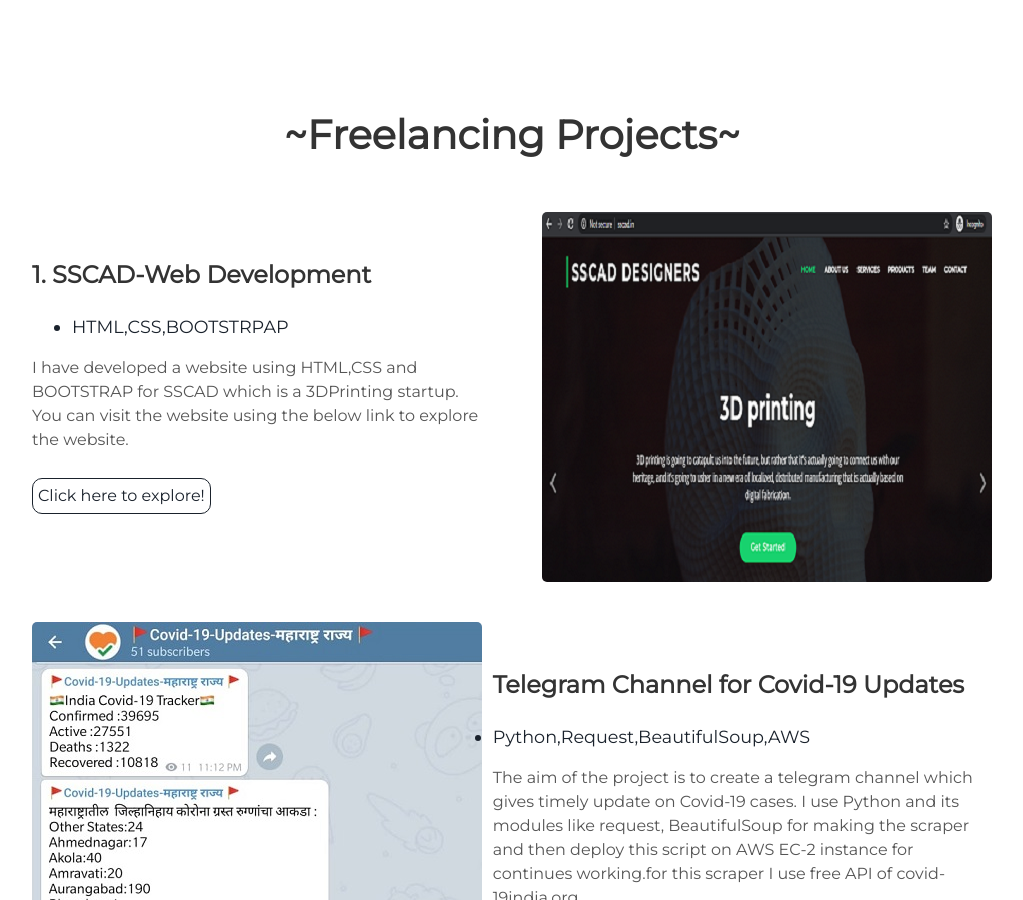
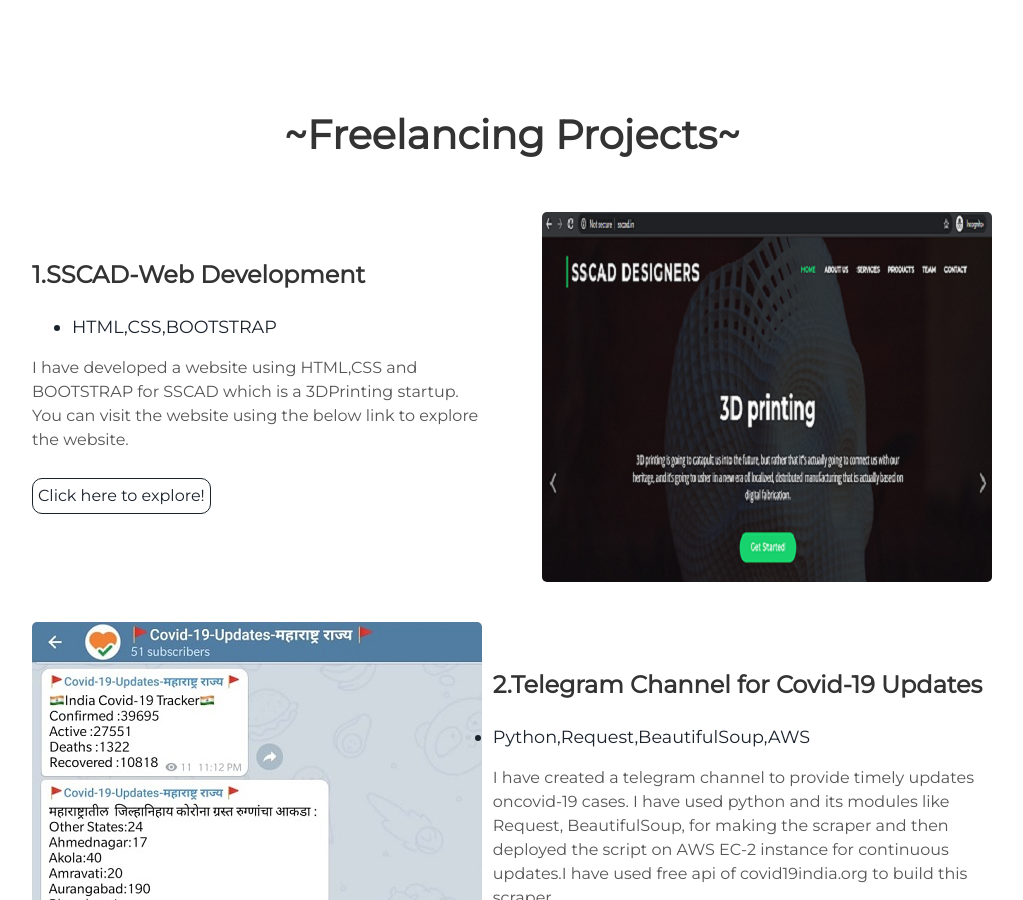
Before and after one commit to swapnilkathane/swapnilkathaneoldweb, a Jekyll site: the page built from index.html, in a window 1280 px wide and 900 px high, scrolled down 1500 px. Shown: the whole window, without its empty margins (128-1151 px from the left). Built offline with Jekyll 4.4.1, drawn with Linux system fonts in a browser that asks for light colours; some of the changed text lies outside the part shown.

Commit message:
Update projects.html

```diff
--- a/_includes/projects.html
+++ b/_includes/projects.html
@@ -6,9 +6,9 @@
     <img alt="homepage-sscad" src="{{ "/assets/img/SSCAD.png" | prepend: site.baseurl }}" />
   </div>
   <div class="contents">
-    <h3> 1. SSCAD-Web Development </h3>
+    <h3> 1.SSCAD-Web Development </h3>
     <ul>
-      <li>HTML,CSS,BOOTSTRPAP</li>
+      <li>HTML,CSS,BOOTSTRAP</li>
     </ul>
     <p>I have developed a website using HTML,CSS and BOOTSTRAP for SSCAD which is a 3DPrinting startup. You can visit
 	   the website using the below link to explore the website.</p>
@@ -20,14 +20,14 @@
     <img alt="mountains" src="{{ "/assets/img/Covid-19.jpeg" | prepend: site.baseurl }}" />
   </div>
   <div class="contents-left">
-    <h3>Telegram Channel for Covid-19 Updates</h3>
+    <h3>2.Telegram Channel for Covid-19 Updates</h3>
     <ul>
       <li>Python,Request,BeautifulSoup,AWS</li>
     </ul>
-    <p>The aim of the project is to create a telegram channel which gives timely update on Covid-19 cases. I use Python
-       and its modules like request, BeautifulSoup for making the scraper and then deploy this script on AWS EC-2 instance
-       for continues working.for this scraper I use free API of covid-19india.org </p>
-    <a class="project-link" target="_blank"  href="https://t.me/Maharashtracoronaupdates">Check it out</a>
+    <p>I have created a telegram channel to provide timely updates oncovid-19 cases. I have used python and
+       its modules like Request, BeautifulSoup, for making the scraper and then deployed the script on
+       AWS EC-2 instance for continuous updates.I have used free api of covid19india.org to build this scraper.	   </p>
+    <a class="project-link" target="_blank"  href="https://t.me/Maharashtracoronaupdates">Click here to explore!</a>
   </div>
 </div>
 <div class="user-projects">
```
Also changed, not shown: other parts of _includes/projects.html (+1 -1 lines).
